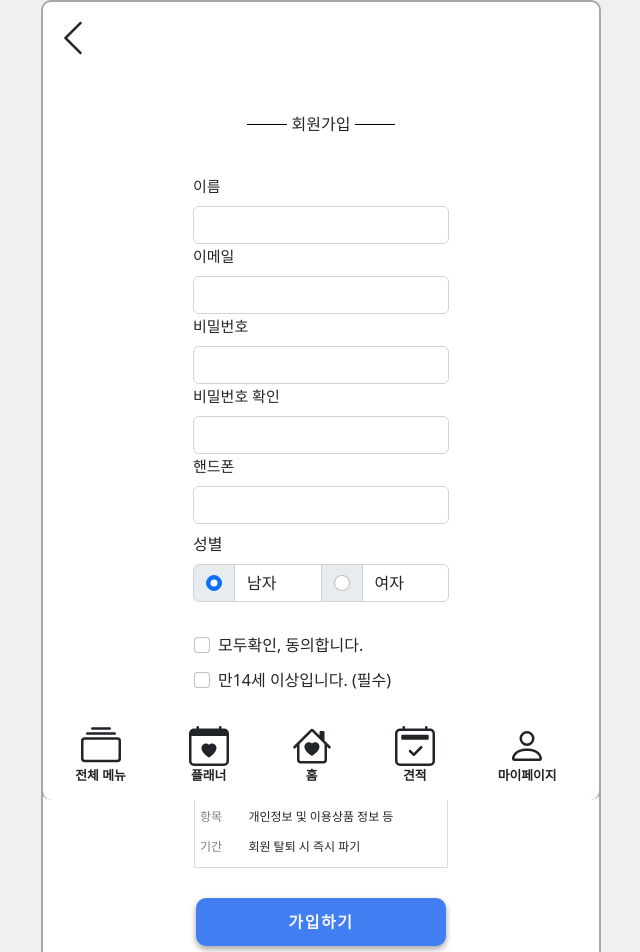
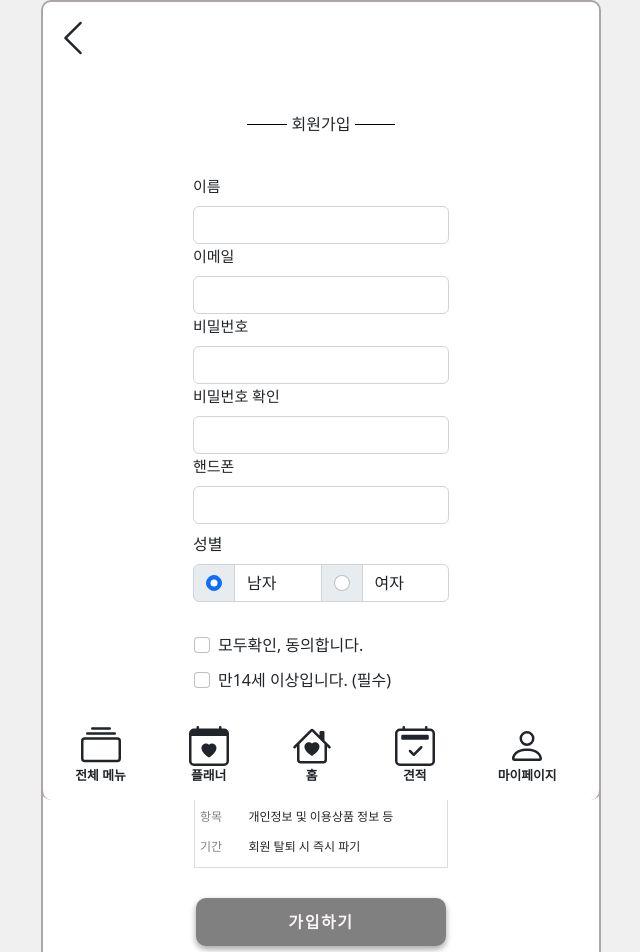
Before and after one commit to weddingYou-Project/frontend, a React (Create React App) app: page /signup/1 in a window 1280 px wide. Shown: the top 952 px of the page, without its empty margins (319-959 px from the left). Built offline with nearby package versions, Linux system fonts and the light colour scheme.

Commit message:
style : 버튼 비활성화시 disabled css 추가

```diff
--- a/src/Css/mypage.css
+++ b/src/Css/mypage.css
@@ -21,6 +21,10 @@
     color: #ffffff;
     background-color: #105ff1;
     transition:0.5s;
+  }
+  .btn-colour-2:disabled {
+    pointer-events: none;
+    background: grey;
   }
   .btn-colour-2 {
     color: #f9f5f5;
```
